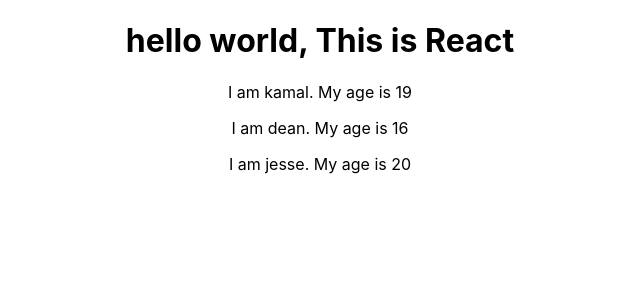
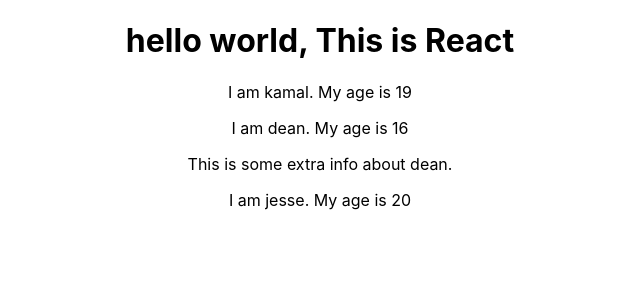
Before and after one commit to Cr-hunteR/react-story, a React (Create React App) app: page / in a window 1280 px wide. Shown: the top 300 px of the page, without its empty margins (320-960 px from the left). Built offline with nearby package versions, Linux system fonts and the light colour scheme.

Commit message:
children property

```diff
--- a/src/App.js
+++ b/src/App.js
@@ -7,7 +7,7 @@
     <div className="App">
       <h1>hello world, This is React</h1>
       <Person name='kamal' age='19'></Person>
-      <Person name='dean' age='16'></Person>
+      <Person name='dean' age='16'>This is some extra info about dean.</Person>
       <Person name='jesse' age='20'></Person>
     </div>
   );
--- a/src/Person/Person.js
+++ b/src/Person/Person.js
@@ -2,7 +2,12 @@
 
 const person=(props)=>{
 
-return <p>I am {props.name}. My age is {props.age}</p>
+return (
+<div>
+    <p>I am {props.name}. My age is {props.age}</p>
+    <p>{props.children}</p>
+</div>
+)
 }
 
 export default person;
```
